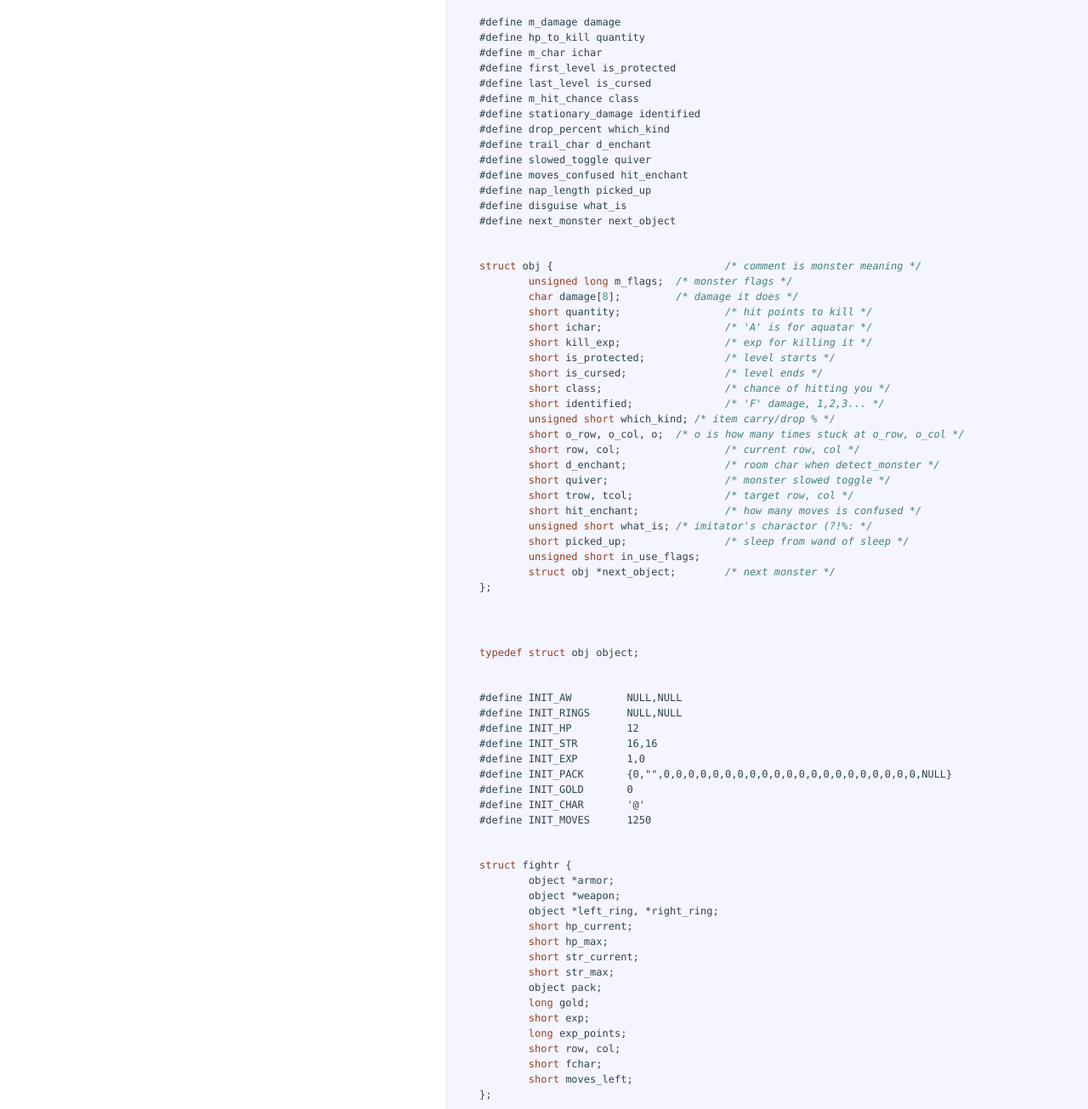
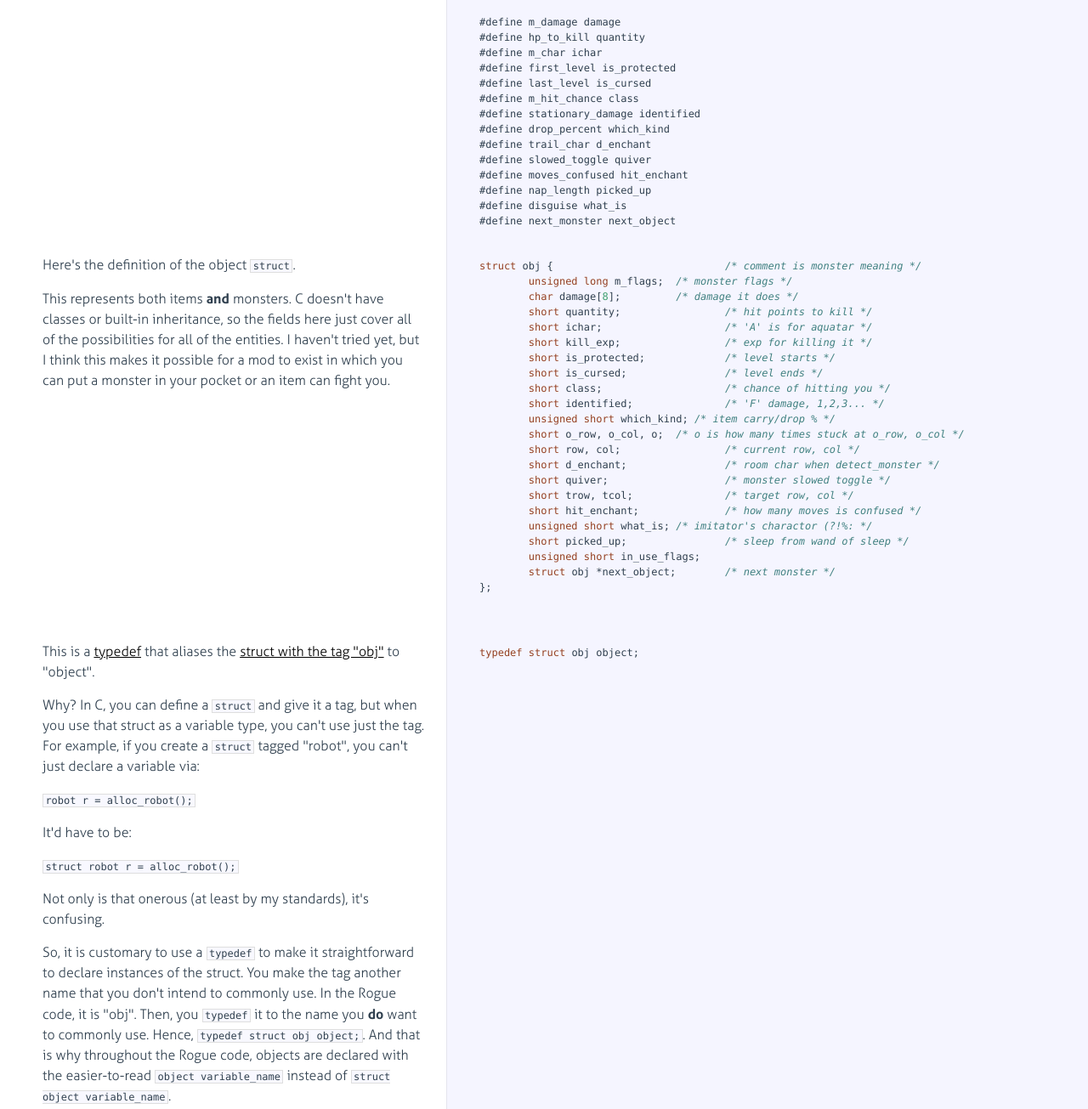
Before and after one commit to jimkang/annotated-rogue, a plain HTML site: page rogue.html in a window 1280 px wide. Shown: the part 4659-5964 px from the top of the page at 85% size. Drawn offline with Linux system fonts and the light colour scheme.

Commit message:
Added index. Wrote typedef explanation.

```diff
--- a/rogue.html
+++ b/rogue.html
@@ -838,6 +838,12 @@
 
               <div class="pilwrap ">
                 <a class="pilcrow" href="#section-38">&#182;</a>
+                <p>
+                  Here's the definition of the object <code>struct</code>.
+                </p>
+                <p>
+                  This represents both items <strong>and</strong> monsters. C doesn't have classes or built-in inheritance, so the fields here just cover all of the possibilities for all of the entities. I haven't tried yet, but I think this makes it possible for a mod to exist in which you can put a monster in your pocket or an item can fight you.
+                </p>
               </div>
 
             </div>
@@ -885,6 +891,26 @@
 
               <div class="pilwrap ">
                 <a class="pilcrow" href="#section-40">&#182;</a>
+                <p>
+                  This is a <a href="https://en.wikipedia.org/wiki/Typedef">typedef</a> that aliases the <a href="#section-38">struct with the tag "obj"</a> to "object".
+                </p>
+                <p>
+                  Why? In C, you can define a <code>struct</code> and give it a tag, but when you use that struct as a variable type, you can't use just the tag. For example, if you create a <code>struct</code> tagged "robot", you can't just declare a variable via:
+                </p>
+                <p>
+                  <code>robot r = alloc_robot();</code>
+                </p>
+                <p>
+                  It'd have to be:
+                </p>
+                <p>
+                  <code>struct robot r = alloc_robot();</code>
+                </p>
+                <p>Not only is that onerous (at least by my standards), it's confusing.
+                </p>
+                <p>
+                  So, it is customary to use a <code>typedef</code> to make it straightforward to declare instances of the struct. You make the tag another name that you don't intend to commonly use. In the Rogue code, it is "obj".  Then, you <code>typedef</code> it to the name you <strong>do</strong> want to commonly use. Hence, <code>typedef struct obj object;</code>. And that is why throughout the Rogue code, objects are declared with the easier-to-read <code>object variable_name</code> instead of <code>struct object variable_name</code>.
+                </p>
               </div>
 
             </div>
```
Also changed, not shown: index.html (added, +45 -0 lines), object.html (+2 -0 lines), README.md.
